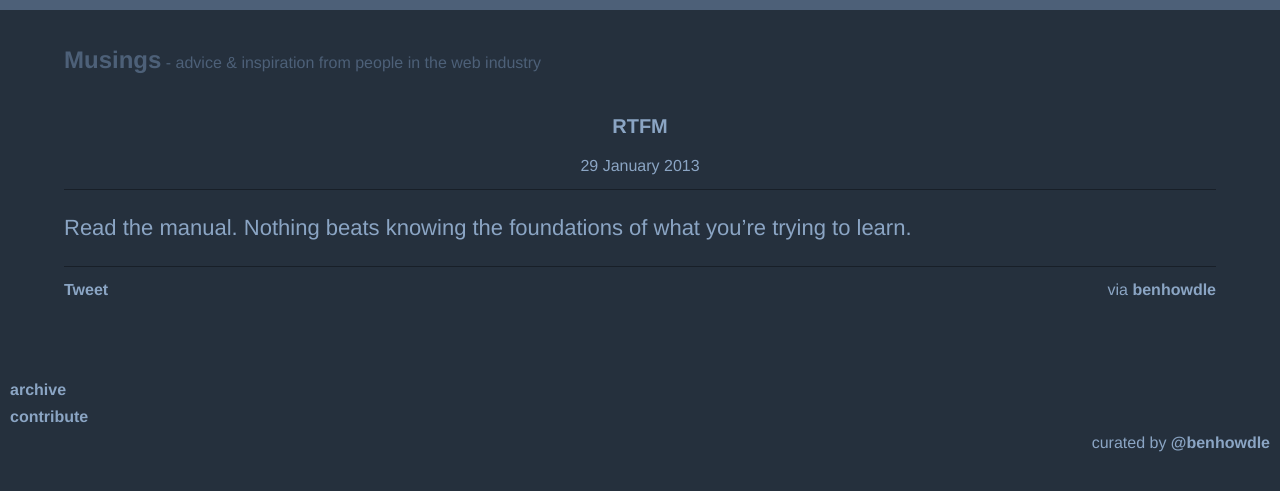
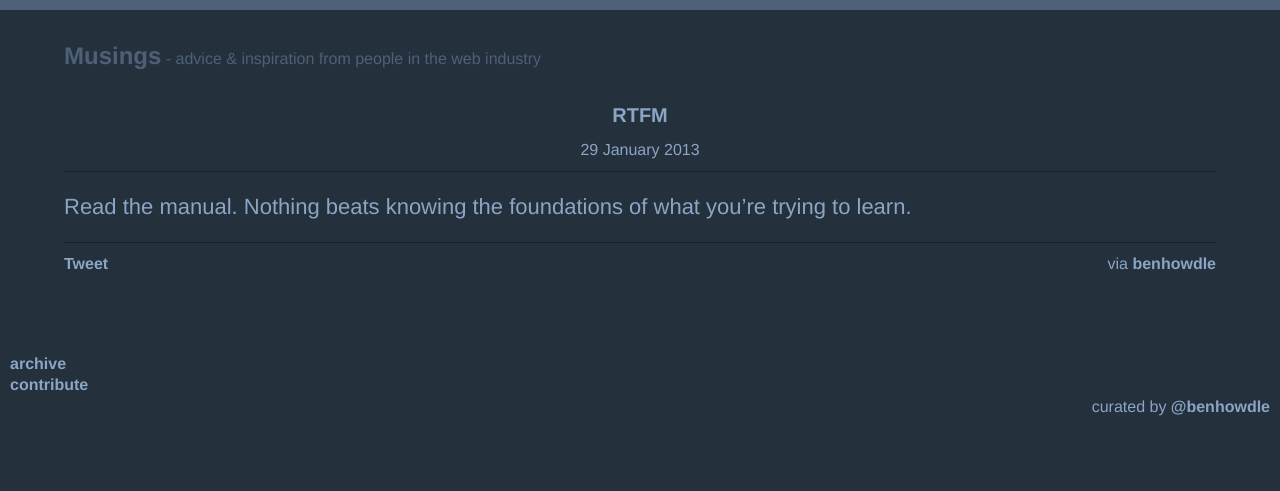
Before and after one commit to benhowdle89/musings, a Jekyll site: the page built from index.html, in a window 1280 px wide. Shown: the top 491 px of the page. Built offline with Jekyll 4.4.1, drawn with Linux system fonts in a browser that asks for light colours.

Commit message:
Jack made me change the line-height

```diff
--- a/css/styles.css
+++ b/css/styles.css
@@ -27,7 +27,7 @@ body {
   color: #8BA5C4;
   background: #25303D;
   font-size: 16px;
-  line-height: 1.65;
+  line-height: 1.35;
   -webkit-font-smoothing: antialiased;
   border-top: 10px solid #4D6078;
 }
```
Also changed, not shown: 1 other file.
